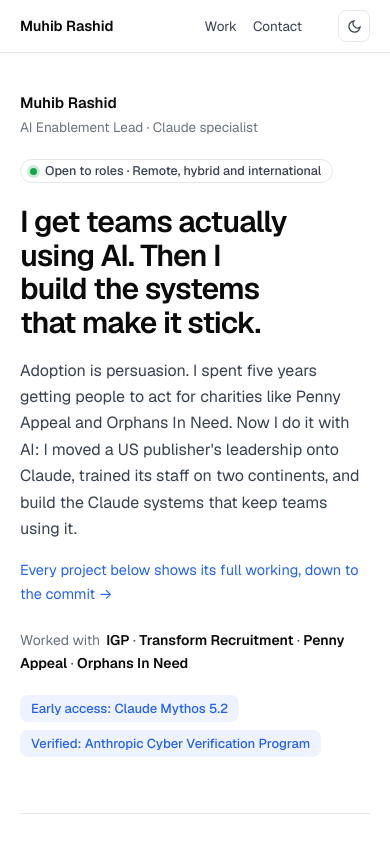
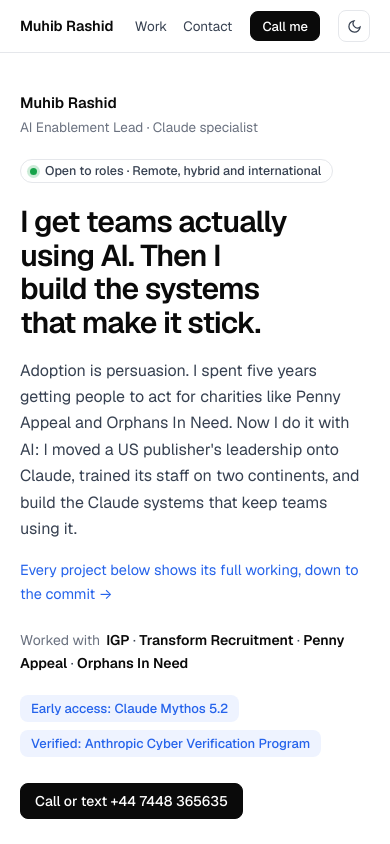
Before and after one commit to muhibegypt-del/muhib.dev, a plain HTML site: page src.html in a window 390 px wide. Shown: the top 844 px of the page. Drawn offline with nearby package versions, Linux system fonts and the light colour scheme.

Commit message:
Add phone contact
Co-Authored-By: Claude Opus 5.5 <noreply@anthropic.com>

```diff
--- a/projects.js
+++ b/projects.js
@@ -414,7 +414,7 @@ const PROJECTS = [
 },
 /* ------------------------------------------------------------------ THIS SITE */
 {
-  img: "img/this-site", repo: "muhibegypt-del/muhib.dev", claude: [12, 12], id: "this-site", group: "apps", name: "muhib.dev (this site)",
+  img: "img/this-site", repo: "muhibegypt-del/muhib.dev", claude: [13, 13], id: "this-site", group: "apps", name: "muhib.dev (this site)",
   status: "Live · every commit made with Claude Code",
   line: "This portfolio: researched from my own git history, written, built and deployed with Claude Code.",
   url: "https://muhib.dev",
--- a/src.html
+++ b/src.html
@@ -531,7 +531,7 @@ details[open]::details-content { height: auto; }
 <script src="projects.js"></script>
 <script>
 /* Fill these in and the buttons appear. Empty ones stay hidden. */
-const LINKS = { email: "", linkedin: "", cv: "" };
+const LINKS = { email: "", phone: "+447448365635", phoneShown: "+44 7448 365635", linkedin: "", cv: "" };
 
 const $ = (s, r = document) => r.querySelector(s);
 const esc = s => String(s).replace(/[&<>"]/g, c => ({ "&": "&amp;", "<": "&lt;", ">": "&gt;", '"': "&quot;" }[c]));
@@ -555,6 +555,7 @@ const CHEV = '<svg class="chev" viewBox="0 0 16 16" fill="none" stroke="currentC
 function linksHTML() {
   const b = [];
   if (LINKS.email) b.push(`<a class="btn solid" href="mailto:${esc(LINKS.email)}">Email me about your team</a>`);
+  if (LINKS.phone) b.push(`<a class="btn${LINKS.email ? "" : " solid"}" href="tel:${esc(LINKS.phone)}">Call or text ${esc(LINKS.phoneShown || LINKS.phone)}</a>`);
   if (LINKS.linkedin) b.push(`<a class="btn" href="${esc(LINKS.linkedin)}" target="_blank" rel="noopener">LinkedIn</a>`);
   if (LINKS.cv) b.push(`<a class="btn" href="${esc(LINKS.cv)}" target="_blank" rel="noopener">CV</a>`);
   return b.join("");
@@ -590,6 +591,7 @@ function renderHome() {
   const em = $("[data-email]");
   if (LINKS.email) { em.textContent = LINKS.email; em.hidden = false; }
   if (LINKS.email) $("[data-top-cta]").innerHTML = `<a class="btn solid sm" href="mailto:${esc(LINKS.email)}">Email me</a>`;
+  else if (LINKS.phone) $("[data-top-cta]").innerHTML = `<a class="btn solid sm" href="tel:${esc(LINKS.phone)}">Call me</a>`;
 }
 
 /* ---------- case page ---------- */
```
Also changed, not shown: index.html (+4 -2 lines).
